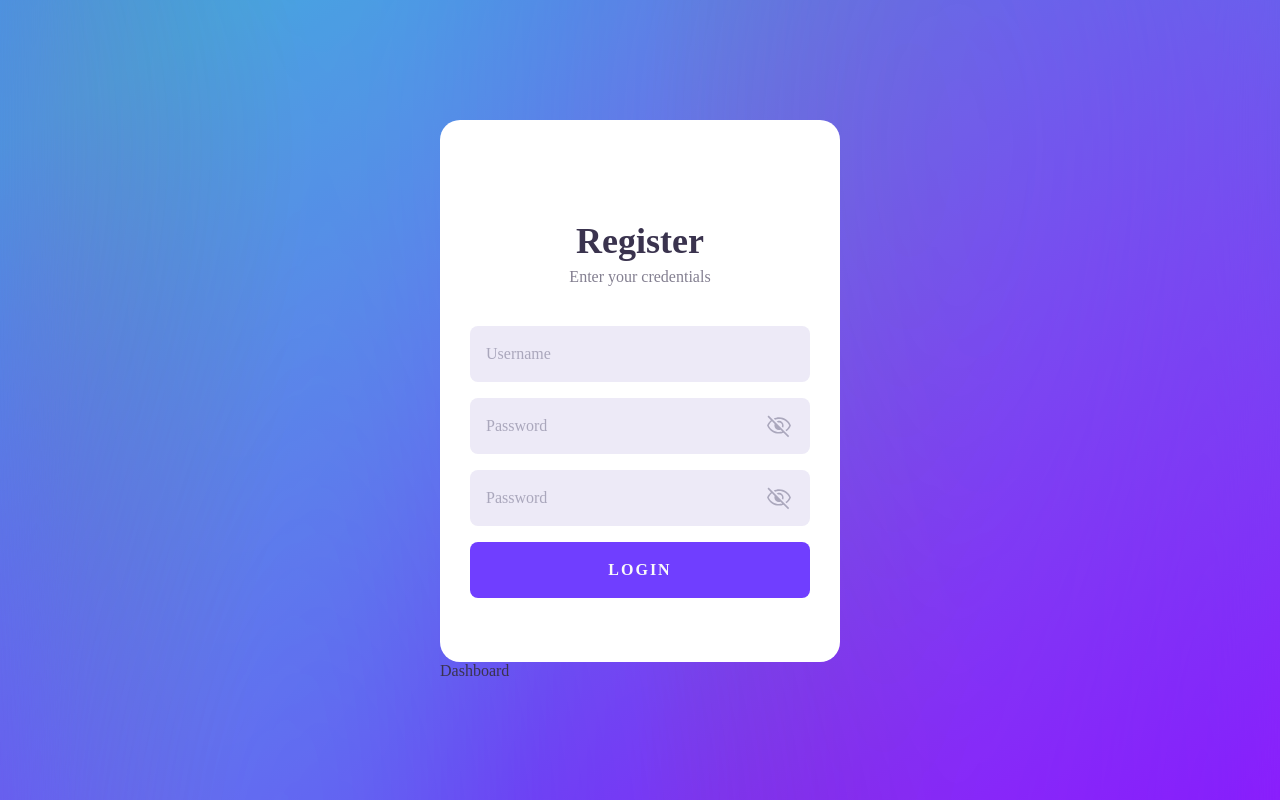
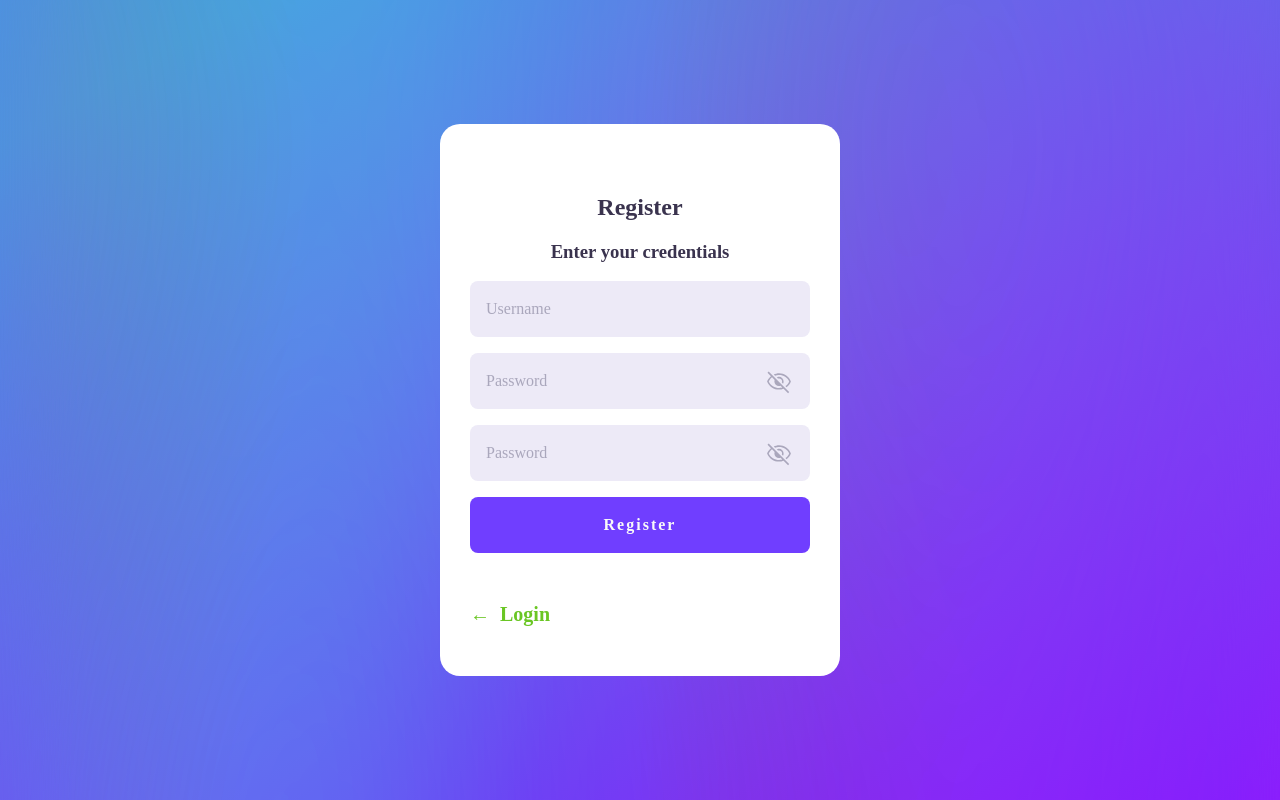
Before and after one commit to Ankushtsalian/TEST_LOGIN_JWT_FULLSTACK, a React (Create React App) app in the folder FRONTEND/: page /register in a window 1280 px wide. Built offline with nearby package versions, Linux system fonts and the light colour scheme.

Commit message:
added login register modified

```diff
--- a/FRONTEND/src/App.js
+++ b/FRONTEND/src/App.js
@@ -12,10 +12,9 @@ function App() {
         <Routes>
           <Route path="/" element={<Login />} />
           <Route path="/register" element={<Register />} />
+          <Route path="/Dashboard" element={<Dashboard />} />
         </Routes>
       </Router>
-
-      <Dashboard />
     </main>
   );
 }
--- a/FRONTEND/src/components/Login.jsx
+++ b/FRONTEND/src/components/Login.jsx
@@ -1,8 +1,11 @@
+import { Link } from "react-router-dom";
 import Password from "./Password";
+import Register from "./Register";
 
 const Login = () => {
   return (
     <div className="login-card">
+      <div>
         <h2>Login</h2>
         <h3>Enter your credentials</h3>
         <form className="login-form">
@@ -18,6 +21,12 @@ const Login = () => {
             LOGIN
           </button>
         </form>
+      </div>{" "}
+      <div className="Redirect">
+        <Link to="/register">
+          &#x2190; <span>Register</span>
+        </Link>
+      </div>
     </div>
   );
 };
--- a/FRONTEND/src/components/Register.jsx
+++ b/FRONTEND/src/components/Register.jsx
@@ -1,8 +1,10 @@
+import { Link } from "react-router-dom";
 import Password from "./Password";
 
 const Register = () => {
   return (
     <div className="register-card">
+      <div>
         <h2>Register</h2>
         <h3>Enter your credentials</h3>
         <form className="register-form">
@@ -16,9 +18,15 @@ const Register = () => {
           <Password reset-password="true" />
 
           <button className="control" type="button">
-          LOGIN
+            Register
           </button>
         </form>
+      </div>
+      <div className="Redirect">
+        <Link to="/">
+          &#x2190; <span>Login</span>
+        </Link>
+      </div>
     </div>
   );
 };
--- a/FRONTEND/src/styles/login_register.css
+++ b/FRONTEND/src/styles/login_register.css
@@ -1,37 +1,36 @@
-
-.login-card {
+.login-card ,.register-card {
     width: 400px;
-    padding: 100px 30px 64px;
+    padding: 50px 30px;
     border-radius: 1.25rem;
     background: #ffffff;
     text-align: center;
 }
 
-  .login-card > h2 {
+.login-card>h2,.register-card>h2  {
     font-size: 36px;
     font-weight: 600;
     margin: 0 0 6px;
 }
 
-  .login-card > h3 {
+.login-card>h3,.register-card>h3 {
     color: #837f90;
     margin: 0 0 40px;
     font-weight: 500;
     font-size: 1rem;
 }
 
-  .login-form {
+.login-form,.register-form {
     width: 100%;
     margin: 0;
     display: grid;
     gap: 16px;
 }
 
-  .login-form input.control::placeholder {
+.login-form input.control::placeholder ,.register-form input.control::placeholder{
     color: #aaa7bc;
 }
 
-  .login-form > button.control {
+.login-form>button.control ,.register-form>button.control{
     cursor: pointer;
     width: 100%;
     height: 56px;
@@ -47,52 +46,23 @@
     transition: all 0.375s;
 }
 
-  /* ----------------------------------------REGISTER-------------------------------------------------- */
+/* ----------------------------------------Redirect-------------------------------------------------- */
 
-.register-card {
-    width: 400px;
-    padding: 100px 30px 64px;
-    border-radius: 1.25rem;
-    background: #ffffff;
-    text-align: center;
+
+.Redirect ,.Redirect a{
+    display: flex;
+    justify-content: flex-start;
+    align-content: flex-start;
+    width: 100%;
+    text-decoration: none;
+    color: #6ac624;
 }
+.Redirect span{
+    margin-left: 10px ;
+}
+.Redirect{
+    font-weight: bold;
+    font-size: 20px;
+    margin: 50px 0 0;
 
-  .register-card > h2 {
-    font-size: 36px;
-    font-weight: 600;
-    margin: 0 0 6px;
 }
-
-  .register-card > h3 {
-    color: #837f90;
-    margin: 0 0 40px;
-    font-weight: 500;
-    font-size: 1rem;
-  }
-
-  .register-form {
-    width: 100%;
-    margin: 0;
-    display: grid;
-    gap: 16px;
-  }
-
-  .register-form input.control::placeholder {
-    color: #aaa7bc;
-  }
-
-  .register-form > button.control {
-    cursor: pointer;
-    width: 100%;
-    height: 56px;
-    padding: 0 16px;
-    background: #703eff;
-    color: #f9f9f9;
-    border: 0;
-    font-family: inherit;
-    font-size: 1rem;
-    font-weight: 600;
-    text-align: center;
-    letter-spacing: 2px;
-    transition: all 0.375s;
-  }
```
Lines whose indentation alone changed are shown as unchanged.
